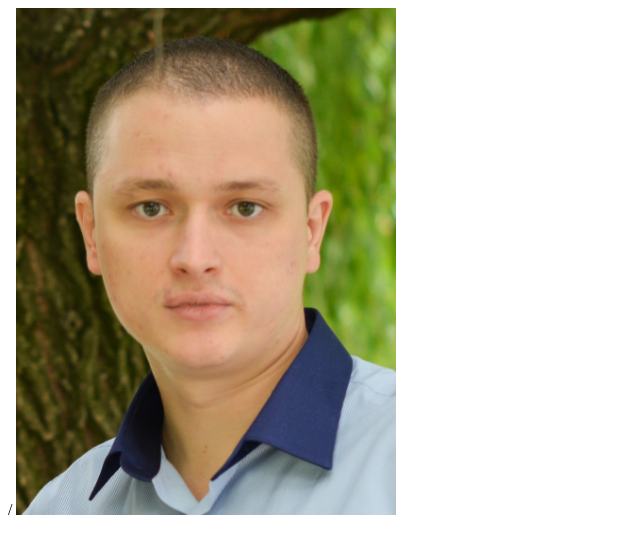
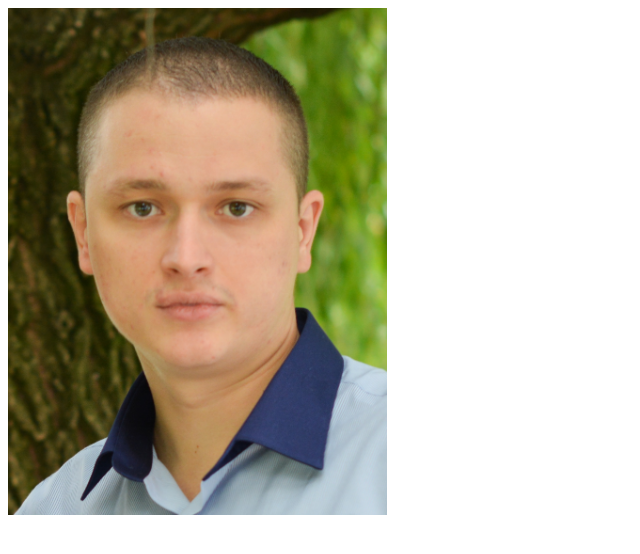
Before and after one commit to ideatag/portfolio-website2, a plain HTML site: page index.html in a window 1280 px wide. Shown: the whole page, without its empty margins (0-640 px from the left). Drawn offline with Linux system fonts and the light colour scheme.

Commit message:
Update index.html

```diff
--- a/index.html
+++ b/index.html
@@ -3,9 +3,9 @@
 <head>
     <meta charset='UTF-8'>
     <title>My Page</title>
-    <link rel="stylesheet" href="assets/main.css">
+    <link rel='stylesheet' href='assets/main.css'>
     </head>
-    <body>/
+    <body>
          <img src='assets/1.jpg' alt='Profile Image'>
     </body>
     </html>
```
